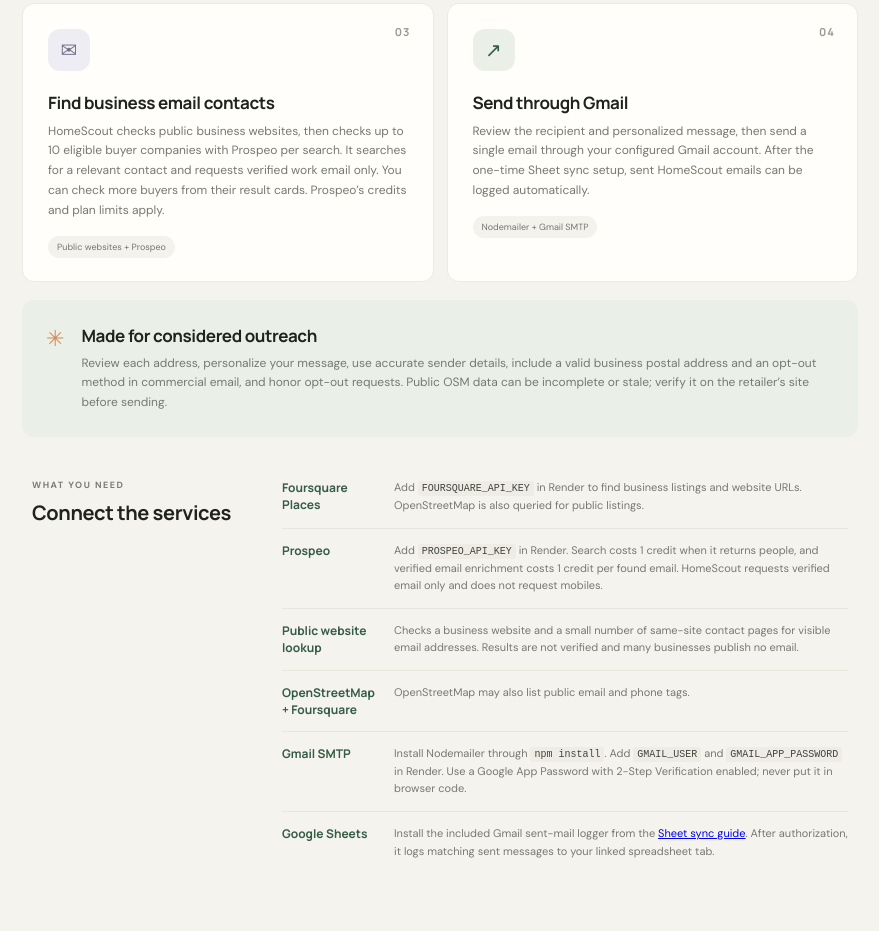
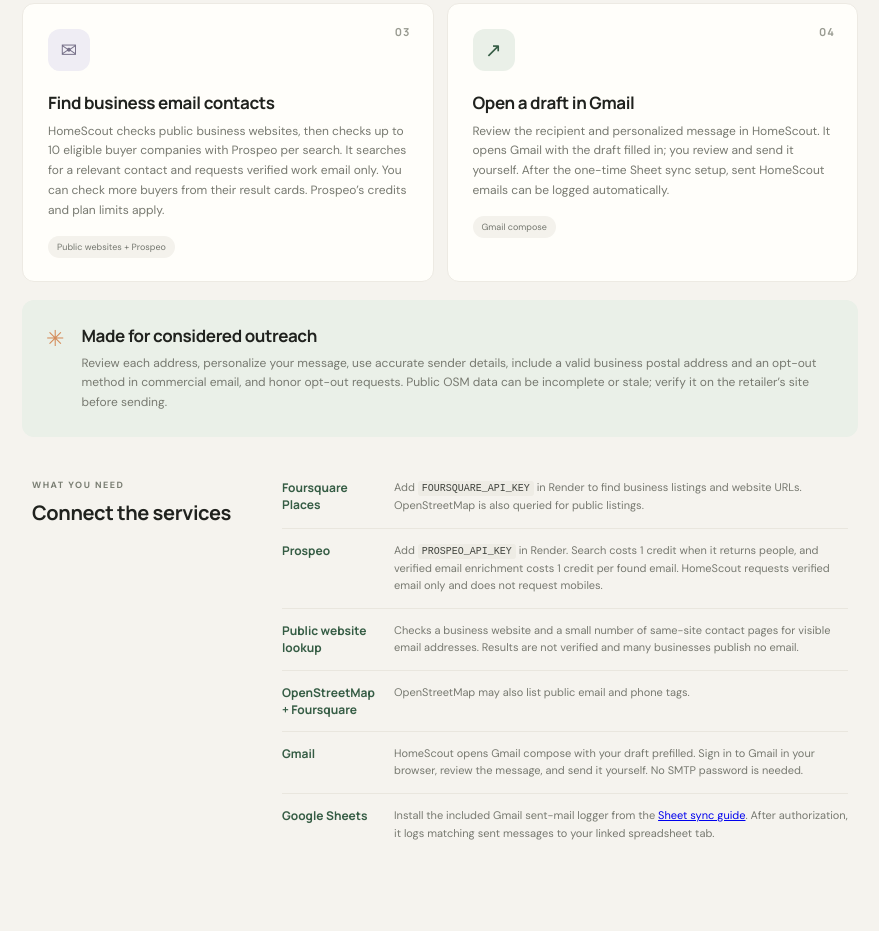
Before and after one commit to subhanshu-coder/find_buyers, a website: page public/how-it-works.html in a window 1280 px wide. Shown: the part 738-1669 px from the top of the page, without its empty margins (200-1079 px from the left). Drawn offline with Linux system fonts and the light colour scheme.

Commit message:
Restore Gmail compose email drafts

```diff
--- a/public/how-it-works.html
+++ b/public/how-it-works.html
@@ -14,10 +14,10 @@
       <article class="how-card"><div class="how-num">01</div><div class="how-icon">⌖</div><h2>Choose product and buyer</h2><p>Select a home decor product, one of the buyer search keywords, and an Alaska city. Foursquare and OpenStreetMap search business listings.</p><span class="how-tag">Foursquare + OpenStreetMap</span></article>
       <article class="how-card"><div class="how-num">02</div><div class="how-icon">▧</div><h2>Review buyer results</h2><p>See the buyer count, business website, address, and any email lookup results. Filter the list to show buyers with or without a public email.</p><span class="how-tag">You choose the fit</span></article>
       <article class="how-card"><div class="how-num">03</div><div class="how-icon">✉</div><h2>Find business email contacts</h2><p>HomeScout checks public business websites, then checks up to 10 eligible buyer companies with Prospeo per search. It searches for a relevant contact and requests verified work email only. You can check more buyers from their result cards. Prospeo’s credits and plan limits apply.</p><span class="how-tag">Public websites + Prospeo</span></article>
-      <article class="how-card"><div class="how-num">04</div><div class="how-icon">↗</div><h2>Send through Gmail</h2><p>Review the recipient and personalized message, then send a single email through your configured Gmail account. After the one-time Sheet sync setup, sent HomeScout emails can be logged automatically.</p><span class="how-tag">Nodemailer + Gmail SMTP</span></article>
+      <article class="how-card"><div class="how-num">04</div><div class="how-icon">↗</div><h2>Open a draft in Gmail</h2><p>Review the recipient and personalized message in HomeScout. It opens Gmail with the draft filled in; you review and send it yourself. After the one-time Sheet sync setup, sent HomeScout emails can be logged automatically.</p><span class="how-tag">Gmail compose</span></article>
     </section>
     <section class="how-note"><div class="how-note-mark">✳</div><div><h2>Made for considered outreach</h2><p>Review each address, personalize your message, use accurate sender details, include a valid business postal address and an opt-out method in commercial email, and honor opt-out requests. Public OSM data can be incomplete or stale; verify it on the retailer’s site before sending.</p></div></section>
-    <section class="how-setup"><div><div class="section-kicker">WHAT YOU NEED</div><h2>Connect the services</h2></div><div class="setup-list"><p><b>Foursquare Places</b><span>Add <code>FOURSQUARE_API_KEY</code> in Render to find business listings and website URLs. OpenStreetMap is also queried for public listings.</span></p><p><b>Prospeo</b><span>Add <code>PROSPEO_API_KEY</code> in Render. Search costs 1 credit when it returns people, and verified email enrichment costs 1 credit per found email. HomeScout requests verified email only and does not request mobiles.</span></p><p><b>Public website lookup</b><span>Checks a business website and a small number of same-site contact pages for visible email addresses. Results are not verified and many businesses publish no email.</span></p><p><b>OpenStreetMap + Foursquare</b><span>OpenStreetMap may also list public email and phone tags.</span></p><p><b>Gmail SMTP</b><span>Install Nodemailer through <code>npm install</code>. Add <code>GMAIL_USER</code> and <code>GMAIL_APP_PASSWORD</code> in Render. Use a Google App Password with 2-Step Verification enabled; never put it in browser code.</span></p><p><b>Google Sheets</b><span>Install the included Gmail sent-mail logger from the <a href="sheet-sync.html">Sheet sync guide</a>. After authorization, it logs matching sent messages to your linked spreadsheet tab.</span></p></div></section>
+    <section class="how-setup"><div><div class="section-kicker">WHAT YOU NEED</div><h2>Connect the services</h2></div><div class="setup-list"><p><b>Foursquare Places</b><span>Add <code>FOURSQUARE_API_KEY</code> in Render to find business listings and website URLs. OpenStreetMap is also queried for public listings.</span></p><p><b>Prospeo</b><span>Add <code>PROSPEO_API_KEY</code> in Render. Search costs 1 credit when it returns people, and verified email enrichment costs 1 credit per found email. HomeScout requests verified email only and does not request mobiles.</span></p><p><b>Public website lookup</b><span>Checks a business website and a small number of same-site contact pages for visible email addresses. Results are not verified and many businesses publish no email.</span></p><p><b>OpenStreetMap + Foursquare</b><span>OpenStreetMap may also list public email and phone tags.</span></p><p><b>Gmail</b><span>HomeScout opens Gmail compose with your draft prefilled. Sign in to Gmail in your browser, review the message, and send it yourself. No SMTP password is needed.</span></p><p><b>Google Sheets</b><span>Install the included Gmail sent-mail logger from the <a href="sheet-sync.html">Sheet sync guide</a>. After authorization, it logs matching sent messages to your linked spreadsheet tab.</span></p></div></section>
     <footer><div class="footer-mark">✳ &nbsp;Made for makers with a point of view.</div><div><a href="index.html">Return to buyer search</a></div></footer>
   </main>
 </body>
```
